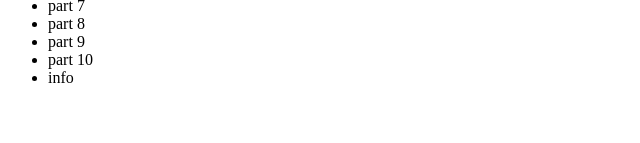
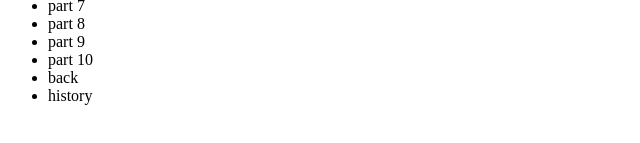
Before and after one commit to haiStoreVersion3/projectExia, a website: page index.html in a window 1280 px wide. Shown: the part 279-422 px from the top of the page, 0-640 px from the left. Drawn offline with Linux system fonts and the light colour scheme.

Commit message:
added back column and history column

```diff
--- a/index.html
+++ b/index.html
@@ -21,7 +21,10 @@
       <li>part 10</li>
       <div id='coulmns'>
         <div>
-          <li>info</li>
+          <li>back</li>
+        </div>
+        <div>
+          <li>history</li>
         </div>
       </div>
     </ul>
```
